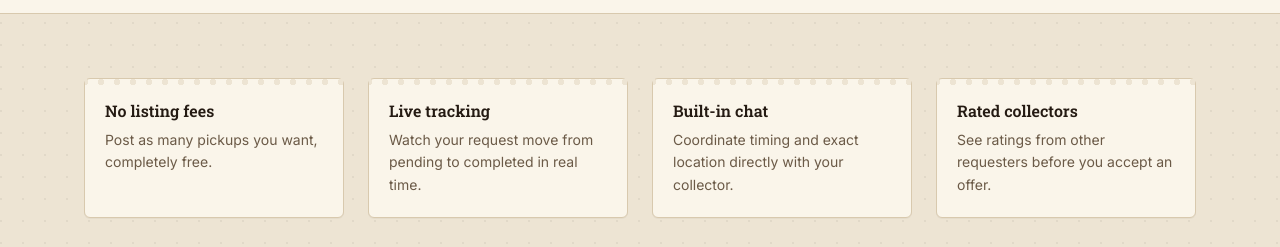
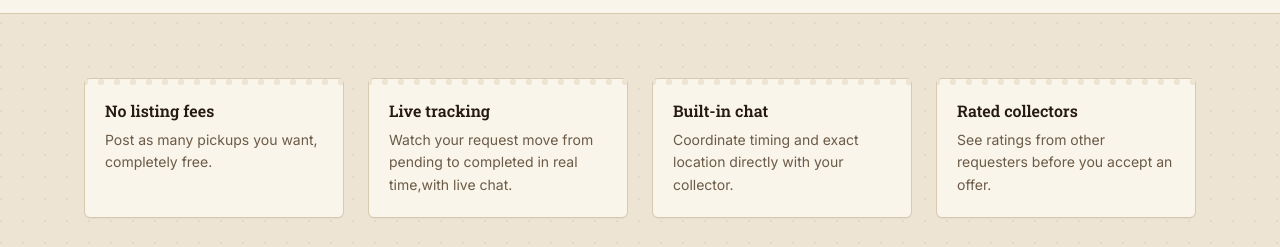
Before and after one commit to atha636/ScrapConncet1-, a React (Vite) app in the folder frontend/: page / in a window 1280 px wide. Shown: the part 1100-1347 px from the top of the page. Built offline with nearby package versions, Linux system fonts and the light colour scheme; no server answers.

Commit message:
add new fileds in home page

```diff
--- a/frontend/src/pages/Home.jsx
+++ b/frontend/src/pages/Home.jsx
@@ -22,7 +22,7 @@ const STEPS = [
 
 const FEATURES = [
   { title: "No listing fees", text: "Post as many pickups you want, completely free." },
-  { title: "Live tracking", text: "Watch your request move from pending to completed in real time." },
+  { title: "Live tracking", text: "Watch your request move from pending to completed in real time,with live chat." },
   { title: "Built-in chat", text: "Coordinate timing and exact location directly with your collector." },
   { title: "Rated collectors", text: "See ratings from other requesters before you accept an offer." },
 ];
```
